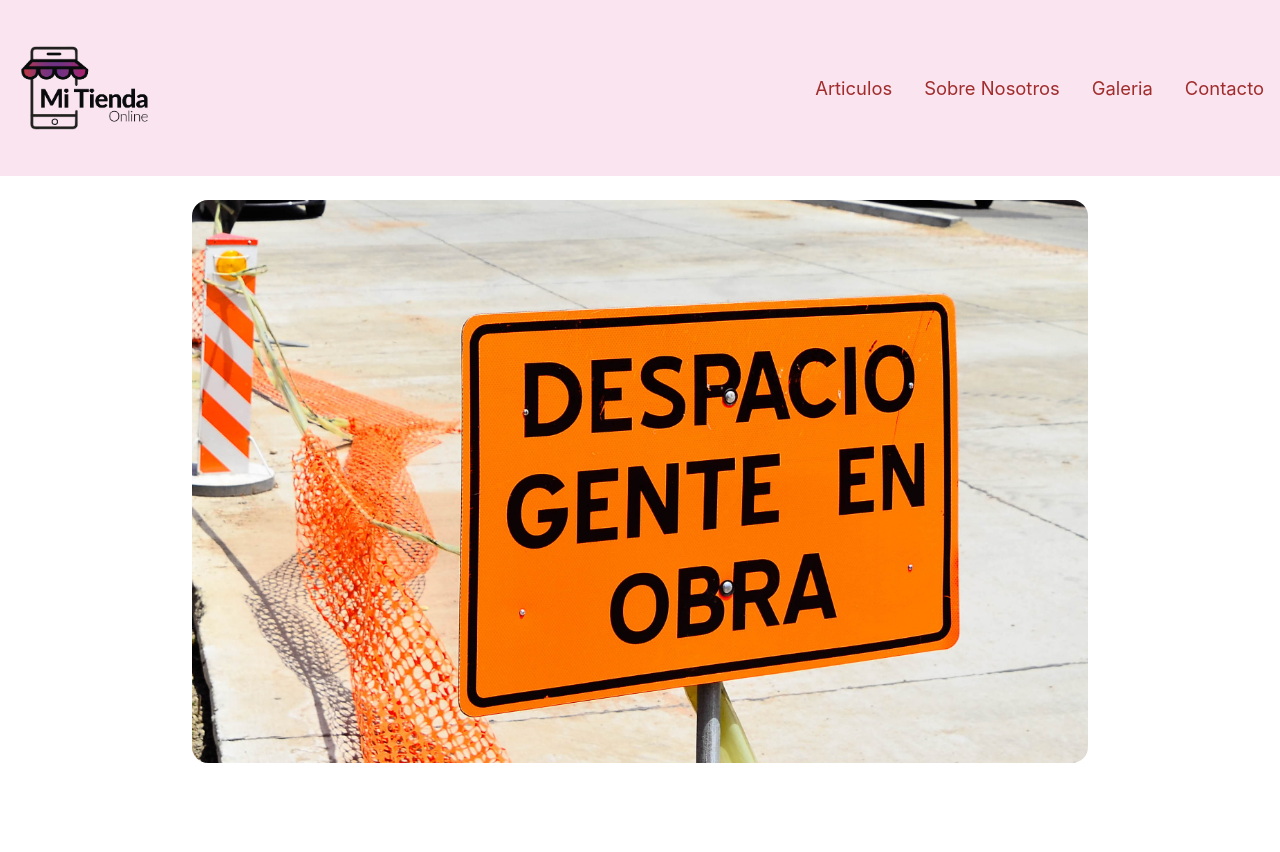
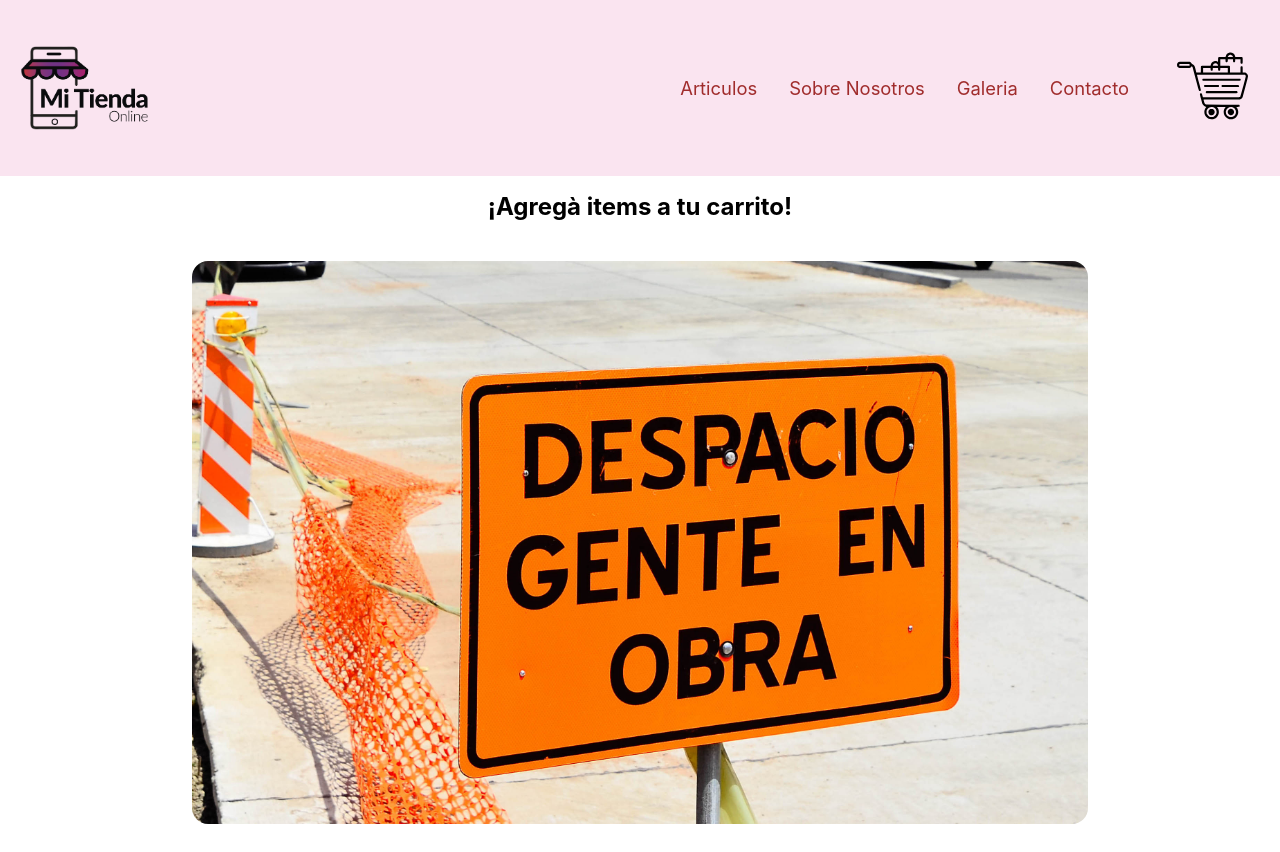
Before and after one commit to eLgalgo/ecommerce, a React (Create React App) app: page / in a window 1280 px wide. Before the commit the page ends 800 px from the top, so only its background shows below. Built offline with nearby package versions, Linux system fonts and the light colour scheme.

Commit message:
CartWidget add

```diff
--- a/src/App.js
+++ b/src/App.js
@@ -1,13 +1,14 @@
-import logo from './logo.svg';
 import obra from './obra.jpg';
 import './App.css';
 
 import NavBar from './components/NavBar/NavBar';
+import ItemListContainer from './components/ItemListContainer/ItemListContainer';
 
 function App() {
   return (
     <div className="App">
       <NavBar />
+      <ItemListContainer greeting="¡Agregà items a tu carrito!"/>
       <img className='obraImg' src= {obra}/>
     </div>
   );
--- /dev/null
+++ b/src/components/CartWidget/CartWidget.css
@@ -0,0 +1,3 @@
+.carritoImg{
+    margin: 1rem;
+}
--- /dev/null
+++ b/src/components/CartWidget/CartWidget.js
@@ -0,0 +1,11 @@
+'use strict'
+import logo from './iconoCart.svg';
+import './CartWidget.css'
+
+function CartWidget(){
+    return(
+        <a href='#' className='carritoImg'><img src= {logo}/></a>
+    )
+}
+
+export default CartWidget;
--- /dev/null
+++ b/src/components/ItemListContainer/ItemListContainer.css
@@ -0,0 +1,4 @@
+h3{
+    font-size: 1.5rem;
+    margin: 1rem;
+}
--- /dev/null
+++ b/src/components/ItemListContainer/ItemListContainer.js
@@ -0,0 +1,9 @@
+import './ItemListContainer.css'
+
+function ItemListContainer(props){
+    return (
+        <div><h3>{props.greeting}</h3></div>
+    )
+}
+
+export default ItemListContainer;
--- a/src/components/NavBar/NavBar.js
+++ b/src/components/NavBar/NavBar.js
@@ -1,5 +1,7 @@
+'use strict'
 import logo from './logo.png';
 import './NavBar.css';
+import CartWidget from '../CartWidget/CartWidget';
 
 function NavBar(){
     return (
@@ -11,10 +13,10 @@ function NavBar(){
                     <li><a href='#'>Sobre Nosotros</a></li>
                     <li><a href='#'>Galeria</a></li>
                     <li><a href='#'>Contacto</a></li>
+                    <li><CartWidget></CartWidget></li>
                 </ul>
             </nav>
         </header>
     )
 }
-
 export default NavBar;
```
Also changed, not shown: src/components/CartWidget/iconoCart.svg (added), src/components/NavBar/minified-minimalism-syntax-highlighting-code-wallpaper-preview.jpg (added).
